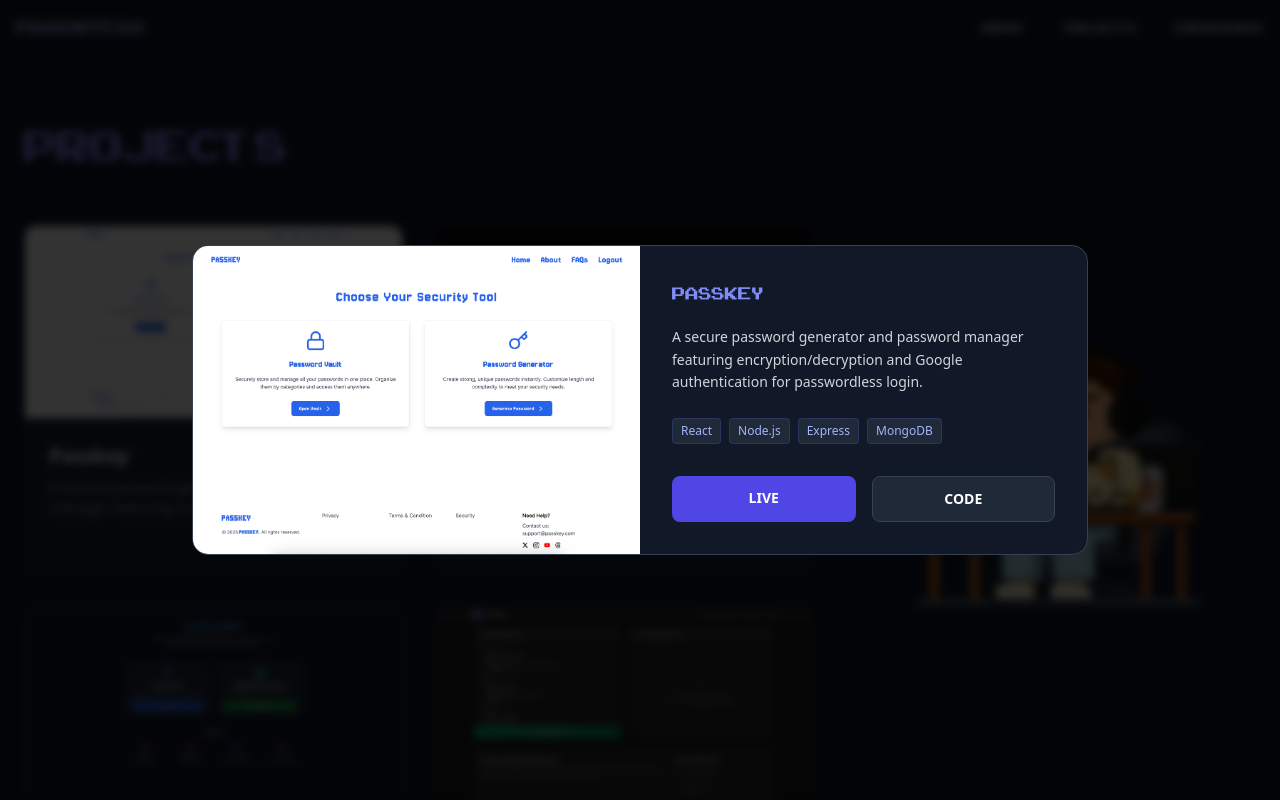
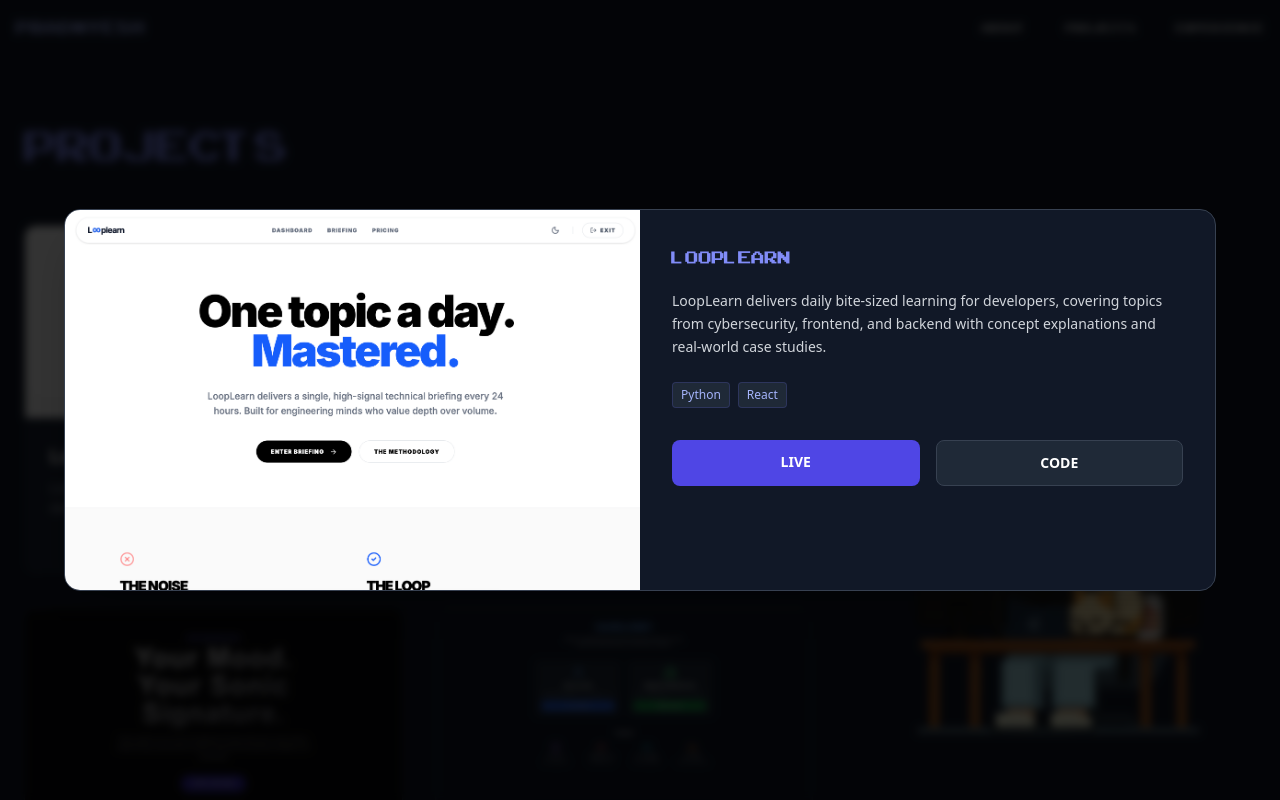
Before and after one commit to pradnyeshbhalekar/portfolio, a React (Vite) app: page / in a window 1280 px wide. Both pictures are taken after a click on the element 213 px from the left and 2003 px from the top of the page. Shown: the part 1603-2403 px from the top of the page. Built offline with nearby package versions, Linux system fonts and the light colour scheme; no server answers.

Commit message:
FIX: added esc to close to the model and new resume added

```diff
--- a/src/assets/info/project.json
+++ b/src/assets/info/project.json
@@ -1,4 +1,13 @@
 [
+  {
+    "title": "LoopLearn",
+    "description": "LoopLearn delivers daily bite-sized learning for developers, covering topics from cybersecurity, frontend, and backend with concept explanations and real-world case studies.",
+    "img": "/projects/looplearn.png",
+    "github": "https://github.com/pradnyeshbhalekar/looplearn-fe",
+    "github2": "https://github.com/pradnyeshbhalekar/looplearn-be",
+    "live": "https://looplearn-nine.vercel.app",
+    "techstack": ["Python", "React"]
+  },
   {
     "title": "Passkey",
     "description": "A secure password generator and password manager featuring encryption/decryption and Google authentication for passwordless login.",
--- a/src/pages/Experience.jsx
+++ b/src/pages/Experience.jsx
@@ -22,7 +22,7 @@ const Experience = () => {
         <div className="flex flex-col lg:flex-row items-start gap-12">
 
           {/* LEFT — Sticky & Vertically Centered Character Scene */}
-          <div className="w-full lg:w-2/5 xl:w-1/3 lg:h-screen lg:sticky lg:top-0 flex items-center justify-center py-10 lg:py-0">
+          <div className="w-full lg:w-2/5 xl:w-1/3 lg:h-screen lg:sticky lg:top-20 flex items-center justify-center py-10 lg:py-0">
             <div className="relative">
               {/* Laptop */}
               <div className="transform scale-[2.2] sm:scale-[2.8] md:scale-[3.2] lg:scale-[3]">
--- a/src/pages/Projects.jsx
+++ b/src/pages/Projects.jsx
@@ -9,6 +9,16 @@ const Projects = () => {
 
   useEffect(() => {
     setProjects(projectData);
+  }, []);
+
+  useEffect(() => {
+    const handleEsc = (event) => {
+      if (event.key === "Escape") {
+        setSelectedProject(null);
+      }
+    };
+    window.addEventListener("keydown", handleEsc);
+    return () => window.removeEventListener("keydown", handleEsc);
   }, []);
 
   return (
@@ -48,7 +58,7 @@ const Projects = () => {
                       {project.description}
                     </p>
                     <div className="mt-4 flex items-center text-xs font-arcade text-indigo-500 opacity-0 group-hover:opacity-100 transition-all">
-                      OPEN_FILE →
+                      OPEN FILE →
                     </div>
                   </div>
                 </div>
@@ -57,7 +67,7 @@ const Projects = () => {
           </div>
 
           {/* RIGHT — Sticky Character */}
-          <div className="w-full lg:w-2/5 xl:w-1/3 lg:h-screen lg:sticky lg:top-0 flex items-center justify-center">
+          <div className="w-full lg:w-2/5 xl:w-1/3 lg:h-screen lg:sticky lg:top-32 flex items-center justify-center">
             <div className="relative">
               <div className="transform scale-[2.5] md:scale-[3] lg:scale-[3.2]">
                 <Laptop />
@@ -74,9 +84,9 @@ const Projects = () => {
       {/* Modal - Kept the sleek side-by-side design */}
       {selectedProject && (
         <div className="fixed inset-0 z-[100] flex items-center justify-center p-4 bg-black/80 backdrop-blur-sm" onClick={() => setSelectedProject(null)}>
-          <div className="bg-[#111827] border border-gray-700 w-full max-w-4xl max-h-[90vh] overflow-hidden rounded-2xl flex flex-col md:flex-row" onClick={e => e.stopPropagation()}>
+          <div className="bg-[#111827] border border-gray-700 w-full max-w-6xl max-h-[90vh] overflow-hidden rounded-2xl flex flex-col md:flex-row shadow-2xl" onClick={e => e.stopPropagation()}>
             <div className="w-full md:w-1/2 bg-black">
-               <img src={selectedProject.img} className="w-full h-full object-cover" alt="Project" />
+              <img src={selectedProject.img} className="w-full h-full object-cover" alt="Project" />
             </div>
             <div className="w-full md:w-1/2 p-8 overflow-y-auto">
               <h2 className="text-2xl font-arcade text-indigo-400 mb-4">{selectedProject.title}</h2>
```
Also changed, not shown: public/projects/looplearn.png (added), 1 other file (tests, documents, lock files or other folders).
